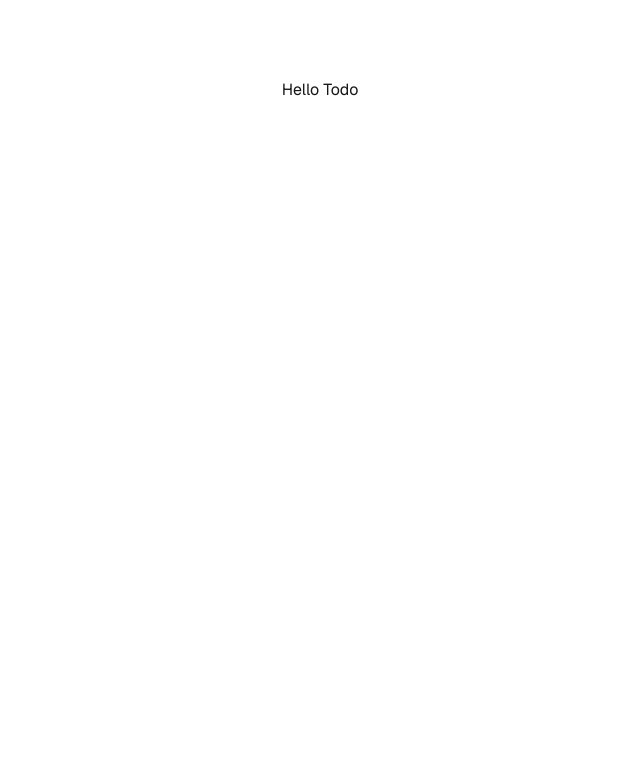
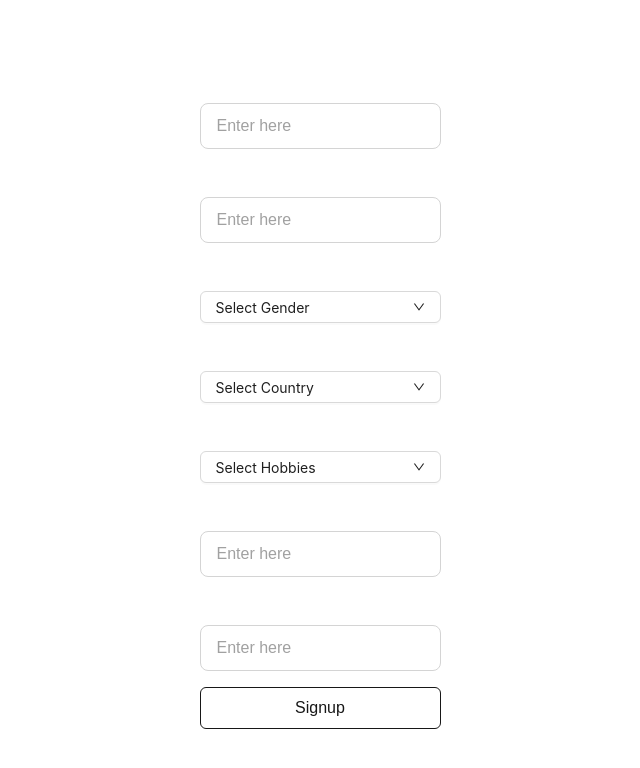
Before and after one commit to Saurabh291099/fullstack-todo, a Next.js app in the folder frontend/: page / in a window 1280 px wide. Shown: the top 768 px of the page, without its empty margins (320-960 px from the left). Built offline with nearby package versions, Linux system fonts and the light colour scheme.

Commit message:
signup frontend done with validation and react hook form

```diff
--- /dev/null
+++ b/frontend/app/components/Button.tsx
@@ -0,0 +1,20 @@
+interface ButtonProps {
+  label: string;
+  type: "submit" | "reset" | "button";
+  size?: string;
+  onClick?: () => void;
+}
+
+const Button: React.FC<ButtonProps> = ({ label, onClick, type = "button" }) => {
+  return (
+    <button
+      type={type}
+      onClick={onClick}
+      className="p-2 capitalize border rounded-md hover:bg-amber-50 hover:text-black hover:cursor-pointer"
+    >
+      {label}
+    </button>
+  );
+};
+
+export default Button;
--- /dev/null
+++ b/frontend/app/components/Dropdown.tsx
@@ -0,0 +1,34 @@
+import React from "react";
+
+import { DownOutlined } from "@ant-design/icons";
+import type { MenuProps } from "antd";
+import { Button, Dropdown } from "antd";
+
+interface DropdownProps {
+  items: MenuProps["items"];
+  value: string;
+  onChange: (value: string) => void;
+  placeholder?: string;
+}
+
+const DropdownButton: React.FC<DropdownProps> = ({
+  items,
+  value,
+  onChange,
+  placeholder = "Select",
+}) => {
+  const handleMenuClick: MenuProps["onClick"] = (e) => {
+    onChange?.(e.key);
+  };
+
+  const selectedItem = items?.find((item) => item?.key === value);
+  return (
+    <Dropdown menu={{ items, onClick: handleMenuClick }}>
+      <Button className="!justify-between">
+        {selectedItem?.key || placeholder}
+        <DownOutlined />
+      </Button>
+    </Dropdown>
+  );
+};
+export default DropdownButton;
--- /dev/null
+++ b/frontend/app/components/Icon.tsx
@@ -0,0 +1,17 @@
+interface IconProps {
+  name: string;
+  size?: string;
+  color?: string;
+  className?: string;
+}
+
+const Icon: React.FC<IconProps> = ({
+  name,
+  size = "text-base",
+  color = "text-[#9C9CAF]",
+  className,
+}) => {
+  return <i className={` icon-${name} ${size}  ${color} ${className}`}></i>;
+};
+
+export default Icon;
--- /dev/null
+++ b/frontend/app/components/Input.tsx
@@ -0,0 +1,103 @@
+import React, { ChangeEvent, forwardRef } from "react";
+import Label from "./Label";
+import { UseFormRegister, FieldValues } from "react-hook-form";
+
+interface InputProps {
+  label?: string;
+  id: string;
+  name?: string;
+  type?: string;
+  required?: boolean;
+  placeholder?: string;
+  className?: string;
+  errorMessage?: string | React.ReactNode;
+  disabled?: boolean;
+  value?: string;
+  classNameForContainer?: string;
+  variant?: "large" | "small" | "medium";
+  onChange?: (event: ChangeEvent<HTMLInputElement>) => void;
+  maxLength?: number;
+  register?: UseFormRegister<FieldValues>;
+  autoFocus?: boolean;
+}
+
+const Input = forwardRef<HTMLInputElement, InputProps>(
+  (
+    {
+      label,
+      id,
+      name,
+      type = "text",
+      required = false,
+      placeholder = "Enter here",
+      className = "",
+      errorMessage,
+      disabled = false,
+      value,
+      classNameForContainer = "",
+      variant = "medium",
+      onChange,
+      register,
+      autoFocus,
+      maxLength,
+      ...rest
+    },
+    ref
+  ) => {
+    const sizeVariant = {
+      large: "py-3 px-4",
+      medium: "py-2.5 px-4",
+      small: "p-2",
+    };
+
+    return (
+      <div className={`relative inline-flex flex-col ${classNameForContainer}`}>
+        {label && (
+          <Label id={`${id}-label`} labelFor={id} variant={variant}>
+            {label} {required && <span className="text-error-100">*</span>}
+          </Label>
+        )}
+        <input
+          id={id}
+          name={name}
+          type={type}
+          value={value}
+          required={required}
+          placeholder={placeholder}
+          disabled={disabled}
+          onChange={onChange}
+          ref={ref}
+          maxLength={maxLength}
+          autoFocus={autoFocus}
+          autoComplete="false"
+          {...register}
+          {...rest}
+          className={`
+            border rounded-lg bg-white placeholder:text-neutral-400 mt-2 text-base text-neutral-900
+            focus:outline-none
+            ${
+              errorMessage
+                ? "border-error-100"
+                : "border-neutral-300 hover:border-neutral-600 focus:border-primary-900"
+            }
+            ${
+              disabled &&
+              "disabled:bg-neutral-100 disabled:pointer-events-none disabled:select-none"
+            }
+            ${sizeVariant[variant]}
+            ${className}
+          `}
+        />
+        {errorMessage && (
+          <span className="text-error-100 text-sm mt-2 block">
+            {errorMessage}
+          </span>
+        )}
+      </div>
+    );
+  }
+);
+
+
+Input.displayName = "Input";
+export default Input;
--- /dev/null
+++ b/frontend/app/components/Label.tsx
@@ -0,0 +1,50 @@
+import React from "react";
+import classNames from "classnames";
+
+interface LabelProps {
+  id: string;
+  labelFor: string;
+  textColor?: string;
+  className?: string;
+  variant?: "small" | "medium" | "large" | "extraSmall";
+  disabled?: boolean;
+  fontWeight?: string;
+  children: React.ReactNode;
+}
+
+const Label: React.FC<LabelProps> = ({
+  id,
+  labelFor,
+  variant = "medium",
+  textColor = "text-neutral-900",
+  className = "",
+  disabled = false,
+  children,
+  fontWeight = "font-normal",
+}) => {
+  const LabelStyle = {
+    extraSmall: "text-xs",
+    small: "text-sm",
+    medium: "text-base",
+    large: "text-lg",
+  };
+
+  return (
+    <label
+      id={id}
+      htmlFor={labelFor}
+      className={classNames(
+        textColor,
+        className,
+        fontWeight,
+        "font-gabarito text-white capitalize",
+        LabelStyle[variant],
+        { "opacity-60 pointer-events-none": disabled }
+      )}
+    >
+      {children}
+    </label>
+  );
+};
+
+export default Label;
--- a/frontend/app/page.tsx
+++ b/frontend/app/page.tsx
@@ -1,8 +1,14 @@
+"use client";
+
+import SignUp from "./templates/SignUp";
 
 export default function Home() {
+  const onSubmit = () => {
+    alert("SignUp Form Submit");
+  };
   return (
-    <div className="font-sans grid grid-rows-[20px_1fr_20px] items-center justify-items-center min-h-screen p-8 pb-20 gap-16 sm:p-20">
-      <h1>Hello Todo</h1>
+    <div className="w-full h-full">
+      <SignUp onSubmit={onSubmit} />
     </div>
   );
 }
--- /dev/null
+++ b/frontend/app/templates/SignUp.tsx
@@ -0,0 +1,154 @@
+"use client";
+import Input from "../components/Input";
+import Button from "../components/Button";
+import { MenuProps } from "antd";
+import DropdownButton from "../components/Dropdown";
+import Label from "../components/Label";
+import { Controller, useForm } from "react-hook-form";
+
+interface SignupProps {
+  onSubmit: () => void;
+}
+
+type SignUpFormInputs = {
+  name: string;
+  phoneNumber: string;
+  gender: string;
+  country: string;
+  hobbies: string;
+  email: string;
+  password: string;
+};
+const SignUp: React.FC<SignupProps> = ({}) => {
+  const genderItems: MenuProps["items"] = [
+    { label: "Male", key: "male" },
+    { label: "Female", key: "female" },
+  ];
+
+  const countryItems: MenuProps["items"] = [
+    { label: "India", key: "india" },
+    { label: "USA", key: "usa" },
+    { label: "China", key: "china" },
+    { label: "Russia", key: "russia" },
+  ];
+
+  const hobbiesItems: MenuProps["items"] = [
+    { label: "Cricket", key: "cricket" },
+    { label: "Football", key: "football" },
+    { label: "Hockey", key: "hockey" },
+    { label: "chess", key: "chess" },
+  ];
+
+  const {
+    register,
+    handleSubmit,
+    control,
+    formState: { errors },
+  } = useForm<SignUpFormInputs>();
+
+  const onSubmit = (data: SignUpFormInputs) => {
+    console.log("Form Submitted with data", data);
+  };
+
+  // const handleMenuClick: MenuProps["onClick"] = (e) => {
+  //   alert(`click: ${e.key}`);
+  // };
+
+  return (
+    <form onSubmit={handleSubmit(onSubmit)}>
+      <div className="grid place-content-center gap-4 min-h-[100vh] max-h-[100vh]">
+        <Input
+          id="name"
+          label="Name"
+          type="text"
+          {...register("name", { required: "Name is Required." })}
+          errorMessage={errors.name?.message}
+        />
+        <Input
+          id="phoneNumber"
+          label="Phone Number"
+          type="text"
+          {...register("phoneNumber", { required: "Phone Number is Required" })}
+          errorMessage={errors.phoneNumber?.message}
+        />
+        <div className="grid gap-2">
+          <Label id="" labelFor="">
+            Gender
+          </Label>
+
+          <Controller
+            name="gender"
+            control={control}
+            rules={{ required: "Gender is Required." }}
+            render={({ field }) => (
+              <DropdownButton
+                items={genderItems}
+                value={field.value}
+                onChange={field.onChange}
+                placeholder="Select Gender"
+              />
+            )}
+          />
+
+          {errors.gender?.message && <span>{errors.gender?.message}</span>}
+        </div>
+        <div className="grid gap-2">
+          <Label id="" labelFor="">
+            Country
+          </Label>
+
+          <Controller
+            name="country"
+            control={control}
+            rules={{ required: "Country is Required." }}
+            render={({ field }) => (
+              <DropdownButton
+                items={countryItems}
+                value={field.value}
+                onChange={field.onChange}
+                placeholder="Select Country"
+
+              />
+            )}
+          />
+        </div>
+        <div className="grid gap-2">
+          <Label id="" labelFor="">
+            Hobbies
+          </Label>
+          <Controller
+            name="hobbies"
+            control={control}
+            rules={{ required: "Hobbies are Required." }}
+            render={({ field }) => (
+              <DropdownButton
+                items={hobbiesItems}
+                value={field.value}
+                onChange={field.onChange}
+                placeholder="Select Hobbies"
+              />
+            )}
+          />
+        </div>
+
+        <Input
+          id="email"
+          label="email"
+          type="email"
+          {...register("email", { required: "Email is Required" })}
+          errorMessage={errors.email?.message}
+        />
+        <Input
+          id="password"
+          label="password"
+          type="password"
+          {...register("password", { required: "Password is Required." })}
+          errorMessage={errors.password?.message}
+        />
+        <Button type="submit" label="signup" />
+      </div>
+    </form>
+  );
+};
+
+export default SignUp;
```
Also changed, not shown: frontend/package.json (+11 -7 lines), 1 other file (tests, documents, lock files or other folders).
